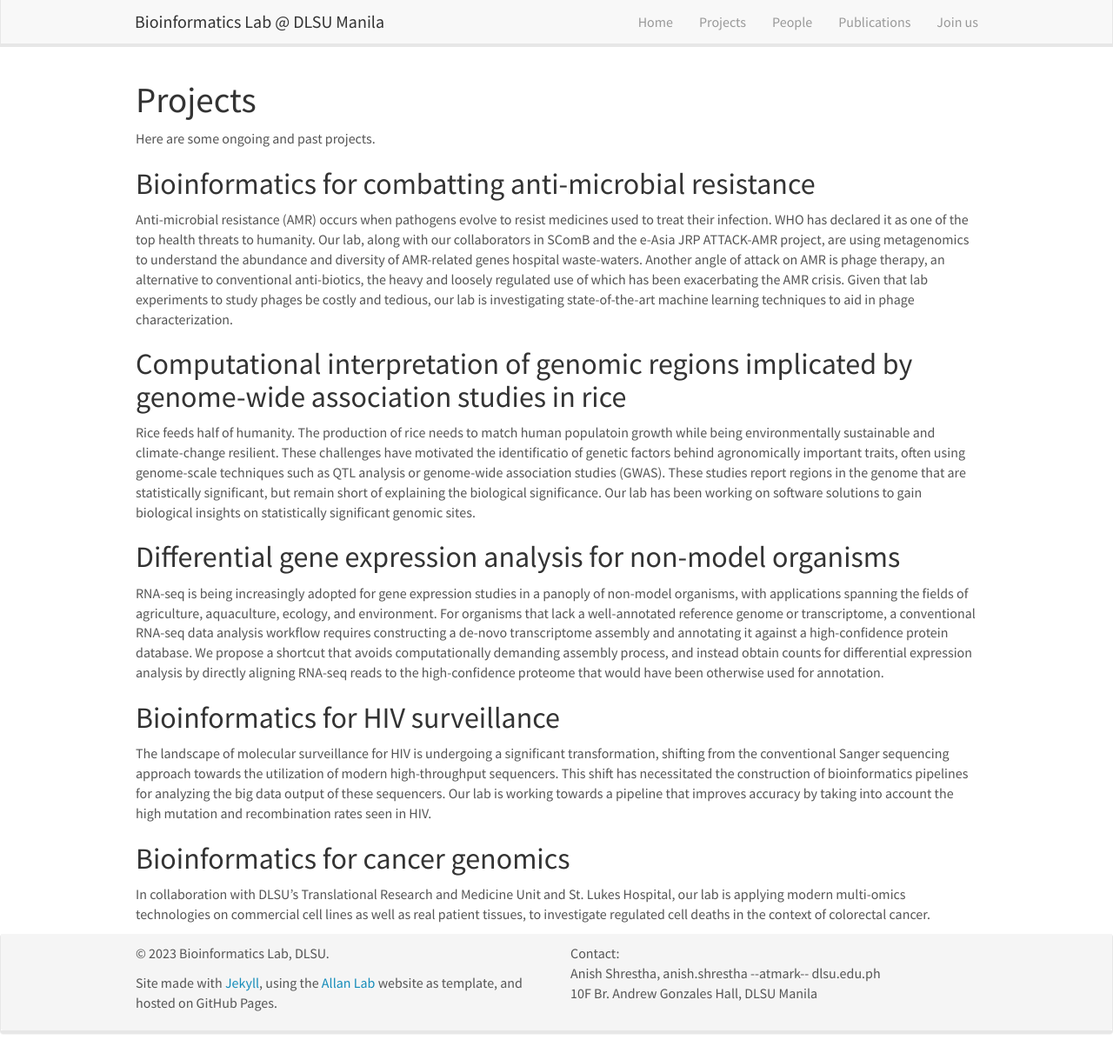
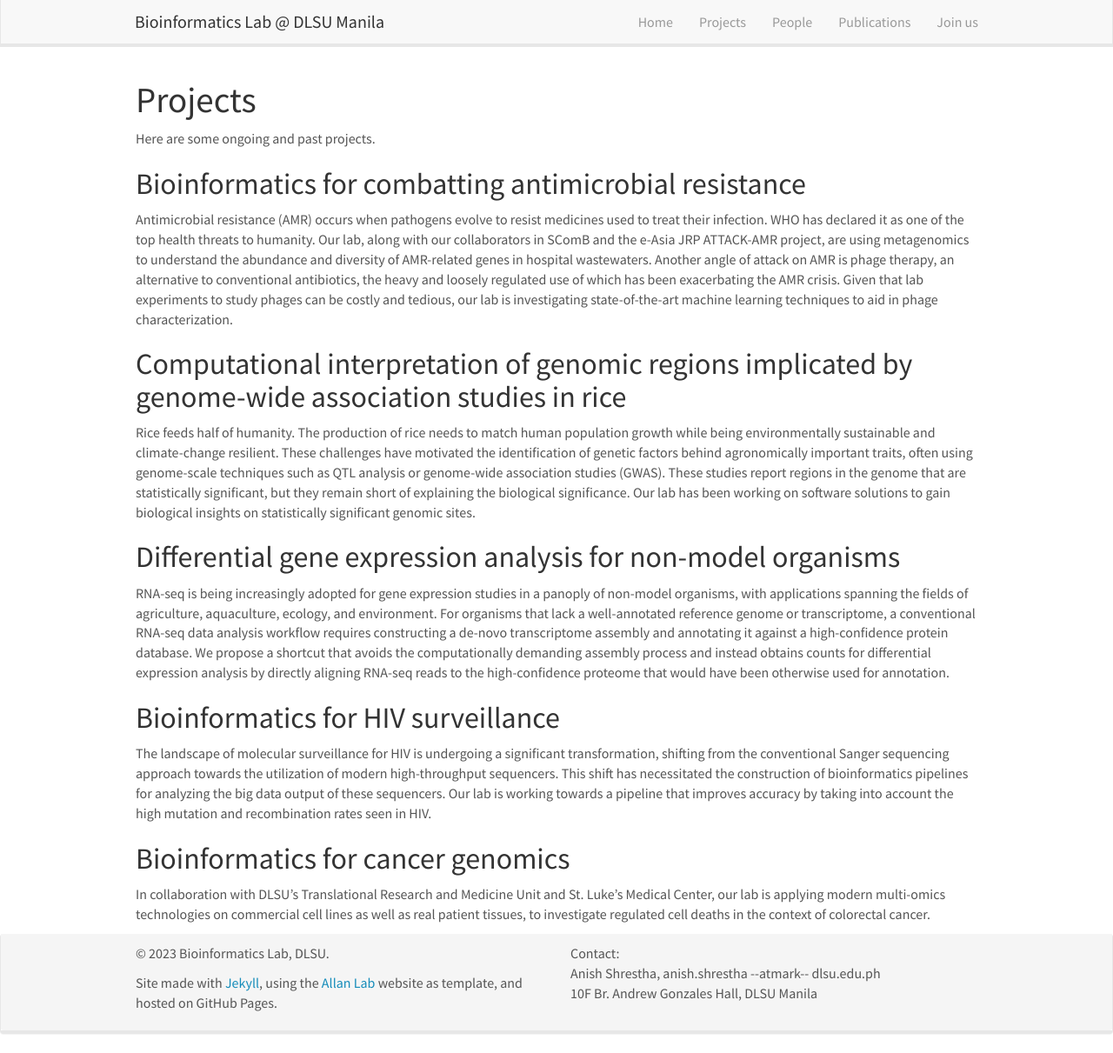
Before and after one commit to bioinfodlsu/bioinfodlsu.github.io, a Jekyll site: the page built from _pages/projects.md, in a window 1280 px wide and 1211 px high. Shown: the whole window at 87% size. Built offline with Jekyll 4.4.1, drawn with Linux system fonts in a browser that asks for light colours; nearby versions of some CDN libraries.

Commit message:
Update projects.md

```diff
--- a/_pages/projects.md
+++ b/_pages/projects.md
@@ -9,21 +9,21 @@ permalink: /projects/
 
 Here are some ongoing and past projects.
 
-## Bioinformatics for combatting anti-microbial resistance
-Anti-microbial resistance (AMR) occurs when pathogens evolve to resist medicines used to treat their infection.
+## Bioinformatics for combatting antimicrobial resistance
+Antimicrobial resistance (AMR) occurs when pathogens evolve to resist medicines used to treat their infection.
 WHO has declared it as one of the top health threats to humanity.
-Our lab, along with our collaborators in SComB and the e-Asia JRP ATTACK-AMR project, are using metagenomics to understand the abundance and diversity of AMR-related genes hospital waste-waters.
-Another angle of attack on AMR is phage therapy, an alternative to conventional anti-biotics, the heavy and loosely regulated use of which has been exacerbating the AMR crisis.
-Given that lab experiments to study phages be costly and tedious, our lab is investigating state-of-the-art machine learning techniques to aid in phage characterization.
+Our lab, along with our collaborators in SComB and the e-Asia JRP ATTACK-AMR project, are using metagenomics to understand the abundance and diversity of AMR-related genes in hospital wastewaters.
+Another angle of attack on AMR is phage therapy, an alternative to conventional antibiotics, the heavy and loosely regulated use of which has been exacerbating the AMR crisis.
+Given that lab experiments to study phages can be costly and tedious, our lab is investigating state-of-the-art machine learning techniques to aid in phage characterization.
 
 ## Computational interpretation of genomic regions implicated by genome-wide association studies in rice
-Rice feeds half of humanity. The production of rice needs to match human populatoin growth while being environmentally sustainable and climate-change resilient. These challenges have motivated the identificatio of genetic factors behind agronomically important traits, often using genome-scale techniques such as QTL analysis or genome-wide association studies (GWAS). These studies report regions in the genome that are statistically significant, but remain short of explaining the biological significance. Our lab has been working on software solutions to gain biological insights on statistically significant genomic sites.
+Rice feeds half of humanity. The production of rice needs to match human population growth while being environmentally sustainable and climate-change resilient. These challenges have motivated the identification of genetic factors behind agronomically important traits, often using genome-scale techniques such as QTL analysis or genome-wide association studies (GWAS). These studies report regions in the genome that are statistically significant, but they remain short of explaining the biological significance. Our lab has been working on software solutions to gain biological insights on statistically significant genomic sites.
 
 ## Differential gene expression analysis for non-model organisms
-RNA-seq is being increasingly adopted for gene expression studies in a panoply of non-model organisms, with applications spanning the fields of agriculture, aquaculture, ecology, and environment. For organisms that lack a well-annotated reference genome or transcriptome, a conventional RNA-seq data analysis workflow requires constructing a de-novo transcriptome assembly and annotating it against a high-confidence protein database. We propose a shortcut that avoids computationally demanding assembly process, and instead obtain counts for differential expression analysis by directly aligning RNA-seq reads to the high-confidence proteome that would have been otherwise used for annotation.
+RNA-seq is being increasingly adopted for gene expression studies in a panoply of non-model organisms, with applications spanning the fields of agriculture, aquaculture, ecology, and environment. For organisms that lack a well-annotated reference genome or transcriptome, a conventional RNA-seq data analysis workflow requires constructing a de-novo transcriptome assembly and annotating it against a high-confidence protein database. We propose a shortcut that avoids the computationally demanding assembly process and instead obtains counts for differential expression analysis by directly aligning RNA-seq reads to the high-confidence proteome that would have been otherwise used for annotation.
 
 ## Bioinformatics for HIV surveillance
 The landscape of molecular surveillance for HIV is undergoing a significant transformation, shifting from the conventional Sanger sequencing approach towards the utilization of modern high-throughput sequencers. This shift has necessitated the construction of bioinformatics pipelines for analyzing the big data output of these sequencers. Our lab is working towards a pipeline that improves accuracy by taking into account the high mutation and recombination rates seen in HIV.
 
 ## Bioinformatics for cancer genomics
-In collaboration with DLSU's Translational Research and Medicine Unit and St. Lukes Hospital, our lab is applying modern multi-omics technologies on commercial cell lines as well as real patient tissues, to investigate regulated cell deaths in the context of colorectal cancer.
+In collaboration with DLSU's Translational Research and Medicine Unit and St. Luke's Medical Center, our lab is applying modern multi-omics technologies on commercial cell lines as well as real patient tissues, to investigate regulated cell deaths in the context of colorectal cancer.
```
